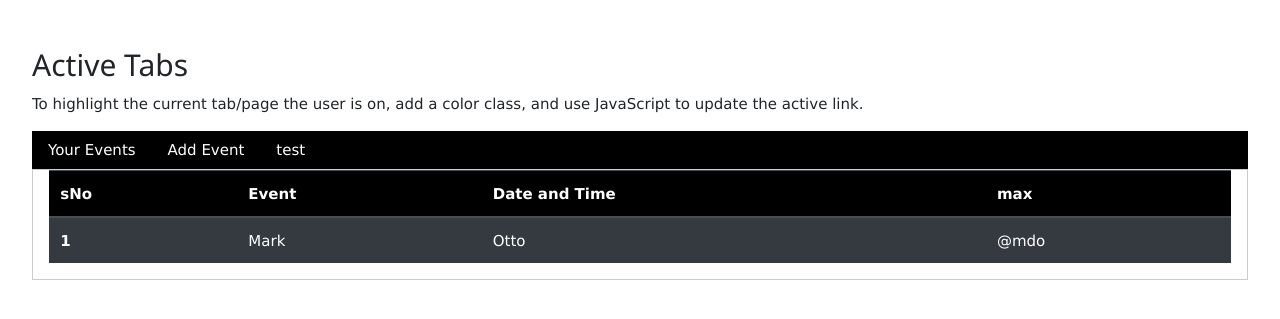
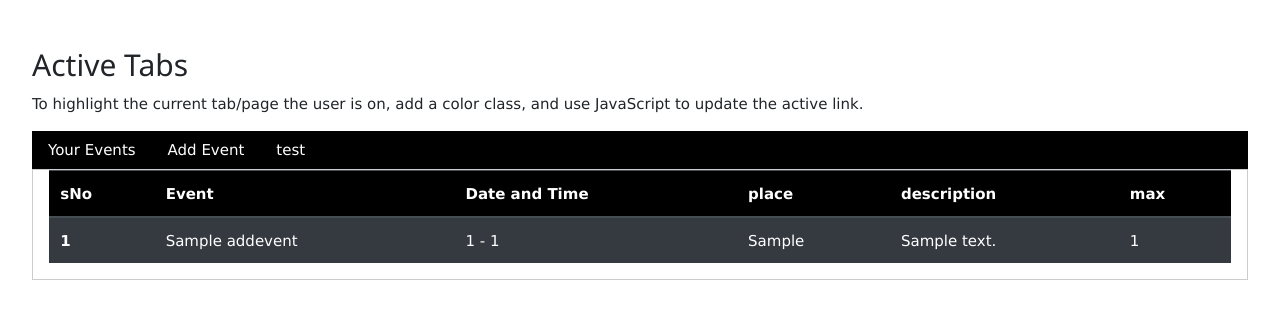
Before and after one commit to KaiXavier/ProjectBFH, a Flask app: page /register in a window 1280 px wide. Shown: the part 53-372 px from the top of the page. Run offline with Flask 2, Linux system fonts and the light colour scheme; tables that the repository leaves empty hold one stand-in row (values such as "Sample post"); some libraries are stand-ins or nearby versions.

Commit message:
new update

```diff
--- a/main/app.py
+++ b/main/app.py
@@ -3,14 +3,13 @@ from flask_sqlalchemy import SQLAlchemy, model
 
 app = Flask(__name__)
 
-app.config['SQLALCHEMY_DATABASE_URI'] = "sqlite:///eventportal.db"
+app.config['SQLALCHEMY_DATABASE_URI'] = "sqlite:///eventDate.db"
 app.config['SQLALCHEMY_TRACK_MODIFICATIONS'] = False
 db = SQLAlchemy(app)
 
 class addevent(db.Model):
     sno = db.Column(db.Integer, primary_key= True)
     eventName = db.Column(db.String(200), nullable= False)
-    date = db.Column(db.Integer, nullable= False)
     desc = db.Column(db.String(500), nullable= False)
     date = db.Column(db.Integer, nullable= False)
     time = db.Column(db.Integer, nullable= False)
@@ -24,10 +23,22 @@ class addevent(db.Model):
 def home():
     return render_template('index.html')
 
-@app.route('/register')
+@app.route('/register', methods = ['GET', 'POST'])
 def register():
-    # newEvent = addevent()
-    return render_template('register.html')
+    if request.method == 'POST':
+        eventName = request.form['eventName']
+        date = request.form['date']
+        time = request.form['time']
+        max_member = request.form['max_member']
+        desc = request.form['desc']
+        place = request.form['place']
+
+        newEvent = addevent(eventName =eventName, date = date, time = time, max_member = max_member, desc = desc, place = place)
+        db.session.add(newEvent)
+        db.session.commit()
+
+    allEvents = addevent.query.all()
+    return render_template('register.html', allEvents = allEvents)
 
 @app.route('/login')
 def login():
--- a/main/templates/register.html
+++ b/main/templates/register.html
@@ -19,7 +19,7 @@
   <!-- ...........[navBar]..................... -->
   <div class="w3-container w3-animate-top">
     <nav class="navbar navbar-expand-sm bg-dark navbar-dark fixed-top">
-      <a class="navbar-brand" href="#">Logo</a>
+      <a class="navbar-brand" href="/">Logo</a>
       <ul class="navbar-nav">
         <li class="nav-item">
           <a class="nav-link" href="/">Home</a>
@@ -49,16 +49,22 @@
               <th scope="col">sNo</th>
               <th scope="col">Event</th>
               <th scope="col">Date and Time</th>
+              <th scope="col">place</th>
+              <th scope="col">description</th>
               <th scope="col">max</th>
             </tr>
           </thead>
           <tbody>
+            {% for newEvent in allEvents %}
             <tr>
-              <th scope="row">1</th>
-              <td>Mark</td>
-              <td>Otto</td>
-              <td>@mdo</td>
+              <th scope="row">{{loop.index}}</th>
+              <td>{{newEvent.eventName}}</td>
+              <td>{{newEvent.date}} - {{newEvent.time}}</td>
+              <td>{{newEvent.place}}</td>
+              <td>{{newEvent.desc}}</td>
+              <td>{{newEvent.max_member}}</td>
             </tr>
+            {% endfor %}
           </tbody>
         </table>
       </div>
@@ -66,47 +72,52 @@
       <!-- ........[add Events tab code].......... -->
       <div id="addEvents" class="w3-container w3-border city" style="display:none">
         <h2>addEvents</h2>
-        <form>
+        <form action="/" method="POST">
           <div class="container my-3">
             <div class="card">
               <div class="card-body">
-                <div class="input-group flex-nowrap">   <!--event name-->
+                <div class="input-group flex-nowrap">
+                  <!--event name-->
                   <span class="input-group-text" id="addon-wrapping">Event Name</span>
-                  <input type="text" class="form-control" placeholder="webinar,etc" aria-label="webinar"
+                  <input type="text" class="form-control" placeholder="webinar,etc" name=eventName aria-label="webinar"
                     aria-describedby="addon-wrapping">
                 </div>
 
-                <div class="row my-3"> <!--date and Time-->
+                <div class="row my-3">
+                  <!--date and Time-->
                   <div class="col">
-                    <input type="text" class="form-control" placeholder="Date" aria-label="Date">
+                    <input type="text" class="form-control" placeholder="Date" name="date" aria-label="Date">
                   </div>
                   <div class="col">
-                    <input type="text" class="form-control" placeholder="Time" aria-label="Time">
+                    <input type="text" class="form-control" placeholder="Time" name="time" aria-label="Time">
                   </div>
                 </div>
 
                 <div class="input-group my-3">
                   <span class="input-group-text">description</span>
-                  <textarea class="form-control" aria-label="desc"></textarea>
+                  <textarea class="form-control" name="desc" aria-label="desc"></textarea>
                 </div>
 
-                <div class="row my-3"> <!--location and max participants-->
+                <div class="row my-3">
+                  <!--location and max participants-->
                   <div class="col">
-                    <input type="text" class="form-control" placeholder="place" aria-label="place">
+                    <input type="text" class="form-control" placeholder="place" name="place" aria-label="place">
                   </div>
                   <div class="col">
-                    <input type="text" class="form-control" placeholder="max participants" aria-label="participants">
+                    <input type="text" class="form-control" placeholder="max participants" name="max_member"
+                      aria-label="participants">
                   </div>
                 </div>
 
                 <div class="input-group mb-3">
                   <span class="input-group-text">Banner</span>
-                  <input type="file" class="form-control" id="inputGroupFile02">
+                  <input type="file" class="form-control" name="banner" id="inputGroupFile02">
                 </div>
 
                 <button type="submit" class="btn btn-outline-dark">Done</button>
               </div>
             </div>
+          </div>
         </form>
 
 
```
Also changed, not shown: main/eventDate.db, main/eventportal.db (deleted).
